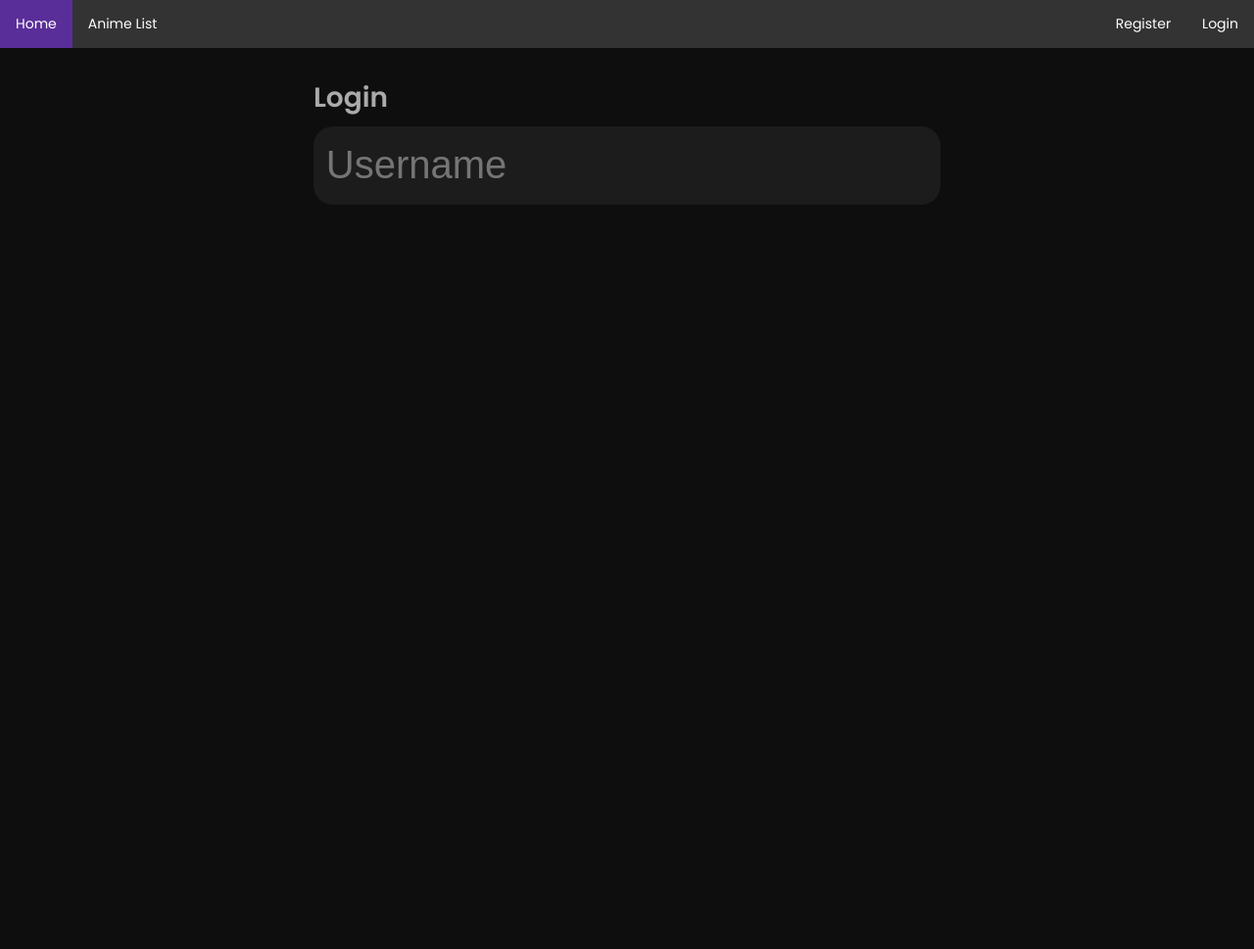
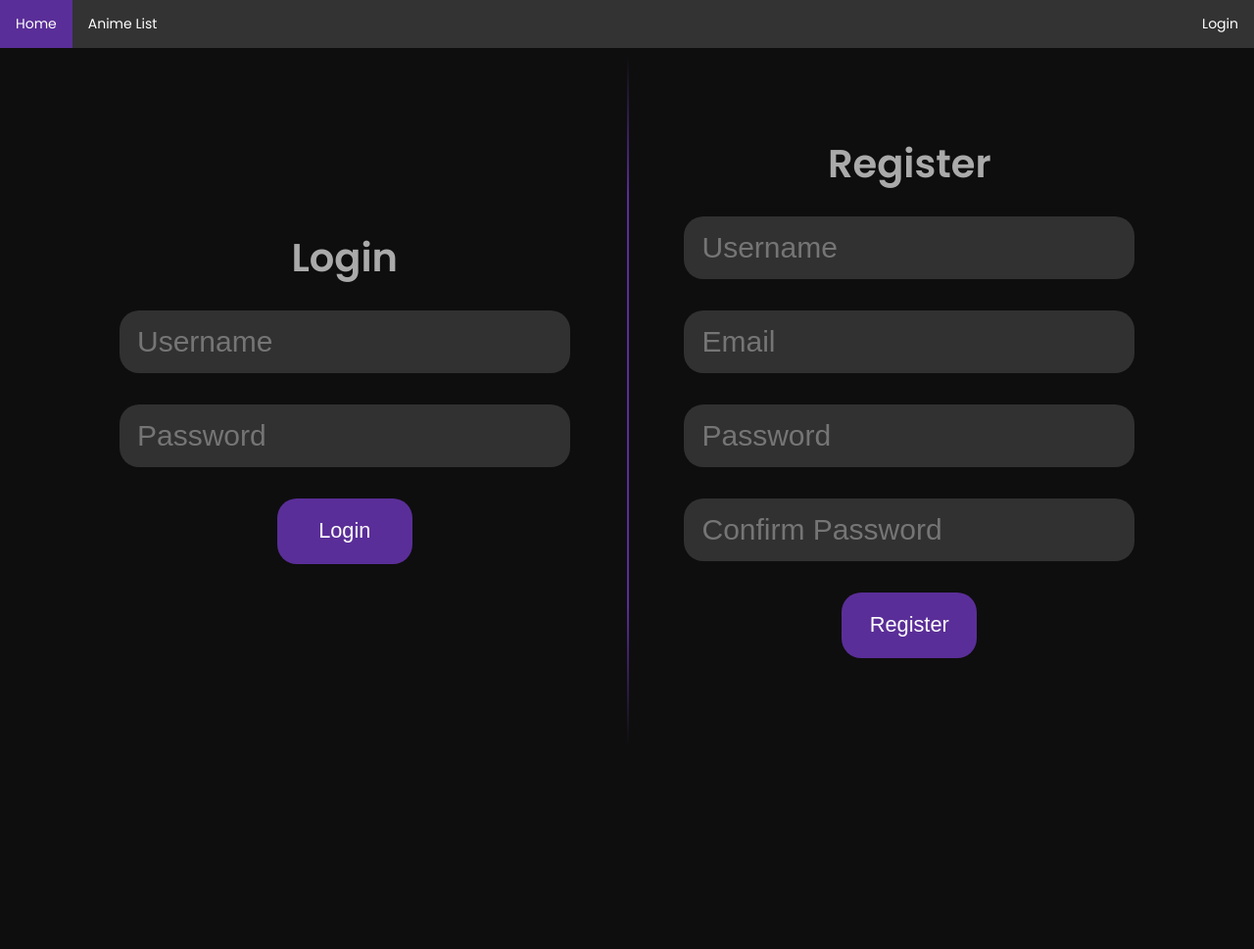
Before and after one commit to TroyAkbulut/AnimeSearchPrime, a Django app: page /animesearch/login/ in a window 1280 px wide. Shown: the whole page at 98% size. After the commit the page ends 749 px from the top, so only its background shows below. Run offline with Django 5.2, Linux system fonts and the light colour scheme.

Commit message:
Login and registration functional, Details page functional

```diff
--- a/AnimeSearch/UnmanagedModels/AnimeEntry.py
+++ b/AnimeSearch/UnmanagedModels/AnimeEntry.py
@@ -1,5 +1,5 @@
-from . import AnimeDetails
+from .AnimeDetails import AnimeDetails
 
 class AnimeEntry:
-    folder = str
-    animeDetails = AnimeDetails()
+    folder: str
+    animeDetails: AnimeDetails
--- a/AnimeSearch/UnmanagedModels/AnimeFolder.py
+++ b/AnimeSearch/UnmanagedModels/AnimeFolder.py
@@ -1,5 +1,5 @@
-from . import AnimeEntry
+from .AnimeEntry import AnimeEntry
 
 class AnimeFolder:
-    folderName = str
-    animeEntries = list[AnimeEntry]
+    folderName: str
+    animeEntries: list[AnimeEntry]
--- a/AnimeSearch/models.py
+++ b/AnimeSearch/models.py
@@ -2,7 +2,7 @@ from django.db import models
 from django.contrib.auth.models import User
 
 class Folder(models.Model):
-    folderID = models.AutoField(db_column='ClaimID', primary_key=True)
+    folderID = models.AutoField(db_column='FolderID', primary_key=True)
     folderName = models.CharField(db_column='FolderName', max_length=255, blank=False, null=False)
 
     class Meta:
--- /dev/null
+++ b/AnimeSearch/static/login_styles.css
@@ -0,0 +1,89 @@
+body {
+    margin: 0;
+}
+
+h1 {
+    text-align: center;
+    font-size: 5vh;
+}
+
+.forms-container{
+    width: 90%;
+    height: 90%;
+    margin: 0 5vw;
+    display: flex;
+}
+
+.login_form{
+    max-height: 100%;
+    width: 100%;
+    margin: 2% 5%;
+    display: flex;
+    flex-direction: column;
+    justify-content: center;
+}
+
+.vl {
+    position: relative;
+    max-height: 100%;
+    padding: 1vh 0;
+    width: 1px;
+}
+
+.vl div:nth-child(1) {
+    position: relative;
+    float: left;
+    height: 20%;
+    width: 2px;
+    background-color: #0e0e0e;
+    background-image: linear-gradient(to bottom, rgb(14, 14, 14), rgb(90, 46, 152));
+}
+
+.vl div:nth-child(2) {
+    position: relative;
+    float: left;
+    background: #5a2e98;
+    height: 60%;
+    width: 2px;
+}
+
+.vl div:nth-child(3) {
+    position: relative;
+    float: left;
+    width: 2px;
+    height: 20%;
+    background-color: #5a2e98;
+    background-image: linear-gradient(to bottom, rgb(90, 46, 152), rgb(14, 14, 14));
+}
+
+.login-input{
+    max-height: 8vh;
+    width: 100%;
+    border-radius: 20px;
+    background: #313131;
+    font-size: 30px;
+    color: #fff;
+    margin: 2vh 0;
+    padding: 0 4%;
+    flex: 1;
+    border: none;
+    outline: none;
+}
+
+.login-input:invalid{
+    border-color: red;
+    border-style: solid;
+}
+
+.btn-search{
+    width: 30%;
+    height: 10%;
+    margin: 2vh 0;
+    align-self: center;
+    background: #5a2e98;
+    color: white;
+    font-size: 1.7vw;
+    border-radius: 20px;
+    border: none;
+    outline: none;
+}
--- a/AnimeSearch/static/style.css
+++ b/AnimeSearch/static/style.css
@@ -26,26 +26,19 @@
     outline: none;
 }
 
-.login-input{
-    height: 10%;
-    width: 100%;
-    border-radius: 20px;
-    background: #1c1c1c;
-    font-size: 40px;
-    color: #fff;
-    padding: 0 2%;
-    flex: 1;
-    border: none;
-    outline: none;
-}
-
 .btn-search{
     width: 150px;
     height: 100%;
+    cursor: pointer;
     background: #5a2e98;
     border-radius: 0 20px 20px 0;
     border: none;
     outline: none;
+    transition: 0.3s;
+}
+
+.btn-search:hover{
+    background: #3b1e64;
 }
 
 .btn-search b{
@@ -196,6 +189,24 @@
 
 .show {display: block;}
 
+.error-list {
+    margin-bottom: 0;
+}
+
+.alert-danger {
+    color: #721c24;
+    background-color: #f8d7da;
+    border-color: #f5c6cb;
+}
+
+.alert {
+    position: relative;
+    padding: .75rem 1.25rem;
+    margin-bottom: 1rem;
+    border: 1px solid transparent;
+    border-radius: .25rem;
+}
+
 @media screen and (min-aspect-ratio: 1/1){
     .anime-title {
         font-size: 3vh !important;
--- a/AnimeSearch/templates/index.html
+++ b/AnimeSearch/templates/index.html
@@ -2,7 +2,7 @@
 <html lang="en">
     <head>
         <link rel="stylesheet" href="{% static '9anime.css' %}?v=1.3">
-        <link rel="stylesheet" href="{% static 'style.css' %}?v=1.3">
+        <link rel="stylesheet" href="{% static 'style.css' %}?v=1.5">
         <meta charset="UTF-8">
         <title>Anime Search</title>
     </head>
@@ -34,10 +34,10 @@
                                     </div>
                                 </div>
                                 <img class="film-poster-img list-img" alt="anime.englishTitle" src="{{ anime.imageURL }}">
-                                <a href="/{{ anime.malID }}" class="film-poster-ahref"><b>^_^</b></a>
+                                <a href="{% url 'detail' anime.malID %}" class="film-poster-ahref"><b>^_^</b></a>
                             </div>
                             <div class="film-detail">
-                                <h3 class="film-name"><a href="/{{ anime.malID }}" title="{{ anime.englishTitle }}" target="_blank">{{ anime.englishTitle }}</a></h3>
+                                <h3 class="film-name"><a href="{% url 'detail' anime.malID %}" title="{{ anime.englishTitle }}" target="_blank">{{ anime.englishTitle }}</a></h3>
                             </div>
                         </div>
                     {% endfor %}
--- a/AnimeSearch/templates/login.html
+++ b/AnimeSearch/templates/login.html
@@ -2,7 +2,8 @@
 <html lang="en">
     <head>
         <link rel="stylesheet" href="{% static '9anime.css' %}?v=1.3">
-        <link rel="stylesheet" href="{% static 'style.css' %}?v=1.3">
+        <link rel="stylesheet" href="{% static 'style.css' %}?v=1.6">
+        <link rel="stylesheet" href="{% static 'login_styles.css' %}?v=1.3">
         <meta charset="UTF-8">
         <title>Login</title>
     </head>
@@ -10,12 +11,109 @@
     <body>
         {% include 'navbar.html' %}
 
-        <div style="margin: 5vh 25vw">
-            <h1>Login</h1>
-            <form class="anime_search_form" action="{% url 'search' %}" method="get">
+        <div class="forms-container">
+            <form class="login_form" onSubmit="return ValidateLogin(this);" action="{% url 'login' %}" method="post">
                 {% csrf_token %}
-                <input name="searchQuery" class="login-input" type="text" placeholder="Username" value="{{ searchQuery }}">
+                <h1>Login</h1>
+                {% if loginErrors %}
+                    <div class="alert alert-danger" role="alert">
+                        Login failed:
+                        <ul class="error-list">
+                        {% for error in loginErrors %}
+                            <li>
+                                {{ error }}
+                            </li>
+                        {% endfor %}
+                        </ul>
+                    </div>
+                {% endif %}
+                <input name="loginUsername" class="login-input" type="text" placeholder="Username" oninput="this.setCustomValidity('')">
+                <input name="loginPassword" class="login-input" type="password" placeholder="Password" oninput="this.setCustomValidity('')">
+                <input class="btn-search" type="submit" value="Login">
+            </form>
+            <div class="vl">
+                <div></div>
+                <div></div>
+                <div></div>
+            </div>
+            <form class="login_form" onSubmit="return ValidateRegister(this);" action="{% url 'register' %}" method="post">
+                {% csrf_token %}
+                <h1>Register</h1>
+                {% if registerErrors %}
+                    <div class="alert alert-danger" role="alert">
+                        Could not create account:
+                        <ul class="error-list">
+                        {% for error in registerErrors %}
+                            <li>
+                                {{ error }}
+                            </li>
+                        {% endfor %}
+                        </ul>
+                    </div>
+                {% endif %}
+                <input name="registerUsername" class="login-input" type="text" placeholder="Username" oninput="this.setCustomValidity('')">
+                <input name="registerEmail" class="login-input" type="email" placeholder="Email" oninput="this.setCustomValidity('')">
+                <input name="registerPassword" class="login-input" type="password" placeholder="Password" oninput="this.setCustomValidity('')">
+                <input name="registerConfirmPassword" class="login-input" type="password" placeholder="Confirm Password" oninput="this.setCustomValidity('')">
+                <input class="btn-search" type="submit" value="Register">
             </form>
         </div>
     </body>
+
+    <script>
+        function ValidateRegister(form) {
+            valid = true;
+
+            username = form.registerUsername;
+            email = form.registerEmail;
+            password = form.registerPassword;
+            confirmPassword = form.registerConfirmPassword;
+
+            if (username.value == null || username.value.trim() === ""){
+                username.setCustomValidity("Username cannot be empty")
+                valid = false;
+            }
+
+            if (email.value == null ||email.value.trim() === ""){
+                email.setCustomValidity("Email cannot be empty")
+                valid = false;
+            }
+
+            if (password.value == null ||password.value.trim() === ""){
+                password.setCustomValidity("Password cannot be empty")
+                valid = false;
+            }
+
+            if (password.value != confirmPassword.value) {
+                confirmPassword.setCustomValidity("Password does not match")
+                valid = false;
+            }
+
+            form.reportValidity()
+
+            return valid;
+        }
+
+        function ValidateLogin(form) {
+            valid = true;
+
+            username = form.loginUsername;
+            password = form.loginPassword;
+
+            if (username.value == null || username.value.trim() === ""){
+                username.setCustomValidity("Please enter a username")
+                valid = false;
+            }
+
+            if (password.value == null ||password.value.trim() === ""){
+                password.setCustomValidity("Please enter a password")
+                valid = false;
+            }
+
+            form.reportValidity()
+
+            return valid;
+        }
+    </script>
+
 </html>
--- a/AnimeSearch/templates/navbar.html
+++ b/AnimeSearch/templates/navbar.html
@@ -30,8 +30,12 @@
     <ul class="navbar">
       <li class="navbar"><a href="{% url 'index' %}">Home</a></li>
       <li class="navbar"><a href="/watchlist">Anime List</a></li>
-      <li class="navbar" style="float: right;"><a href="{% url 'login' %}">Login</a></li>
-      <li class="navbar" style="float: right;"><a href="/Register">Register</a></li>
+      {% if user.is_authenticated %}
+        <li class="navbar" style="float: right; background-color: #5a2e98;"><a>Logged in as {{ user.username }}</a></li>
+        <li class="navbar" style="float: right;"><a href="{% url 'logout' %}">Logout</a></li>
+      {%else%}
+        <li class="navbar" style="float: right;"><a href="{% url 'login' %}">Login</a></li>
+      {% endif %}
     </ul>
   </body>
 </html>
--- a/AnimeSearch/urls.py
+++ b/AnimeSearch/urls.py
@@ -5,5 +5,8 @@ from . import views
 urlpatterns = [
     path("", views.index, name="index"),
     path("search/", views.search, name="search"),
+    path("<int:animeID>/", views.detail, name="detail"),
     path("login/", views.login, name="login"),
+    path("api/register/", views.register, name="register"),
+    path("api/logout/", views.logout, name="logout"),
 ]
--- a/AnimeSearch/views.py
+++ b/AnimeSearch/views.py
@@ -1,7 +1,13 @@
 from django.core.handlers.wsgi import WSGIRequest
-from django.shortcuts import render
+from django.shortcuts import render, redirect
 from django.template import loader
 from django.http import HttpResponse
+
+from django.contrib.auth.models import User
+from django.contrib.auth import authenticate
+from django.contrib.auth import login as authLogin
+from django.contrib.auth import logout as authLogout
+from django.contrib.auth.decorators import login_required
 
 import logging
 logger = logging.getLogger("logger")
@@ -35,8 +41,77 @@ def search(request: WSGIRequest):
 
     return HttpResponse(template.render(context, request))
 
+def detail(request, animeID):
+    #exists, animeEntry = animeListService.FindAnimeByID(animeID)
+    activeFolder = None
+    animeDetail = jinkanAPIService.GetAnimeByID(animeID)
+    #if exists:
+    #    activeFolder = animeEntry.folder
+
+
+    #folders = animeListService.GetFolderNames()
+
+    template = loader.get_template("detail.html")
+    context = {
+        "folderNames": ["Good", "Great", "Masterpiece"], #folders,
+        "activeFolder": activeFolder,
+        "animeDetail": animeDetail
+    }
+
+    return HttpResponse(template.render(context, request))
+
 def login(request: WSGIRequest):
+    if request.user.is_authenticated:
+        return redirect("index")
+
     if request.method == "GET":
         template = loader.get_template("login.html")
         context = {}
         return HttpResponse(template.render(context, request))
+
+    elif request.method == "POST":
+        username = request.POST["loginUsername"]
+        password = request.POST["loginPassword"]
+        logger.warning(username)
+        logger.warning(password)
+        user = authenticate(username=username, password=password)
+        if not user:
+            template = loader.get_template("login.html")
+            context = {
+                "registerErrors": [],
+                "loginErrors": ["Username or password is incorrect"]
+            }
+            return HttpResponse(template.render(context, request))
+
+        else:
+            authLogin(request, user)
+            return redirect("index")
+
+def register(request: WSGIRequest):
+    if request.user.is_authenticated:
+        return redirect("index")
+
+    if request.method == "POST":
+        username = request.POST["registerUsername"]
+        email = request.POST["registerEmail"]
+        password = request.POST["registerPassword"]
+
+        if User.objects.filter(username=username).exists():
+            template = loader.get_template("login.html")
+            context = {
+                "registerErrors": ["Username already exists"],
+                "loginErrors": []
+            }
+            return HttpResponse(template.render(context, request))
+
+        user = User.objects.create(username=username, email=email)
+        user.set_password(password)
+        user.save()
+        authLogin(request, user)
+
+        return redirect("index")
+
+@login_required(login_url="login/")
+def logout(request: WSGIRequest):
+    authLogout(request)
+    return redirect("index")
```
Also changed, not shown: AnimeSearch/templates/detail.html (+5 -5 lines), AnimeSearch/migrations/0002_alter_folder_folderid.py (added), AnimeSearch/templates/register.html (deleted), AnimeSearchPrime/db.sqlite3, 1 other file.
